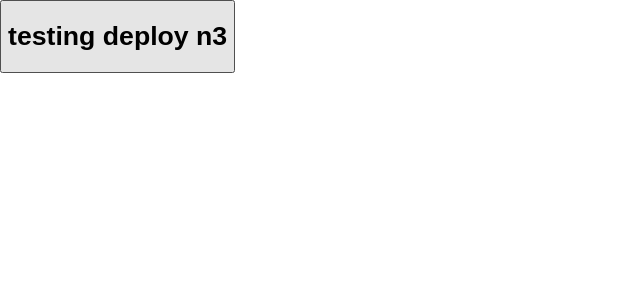
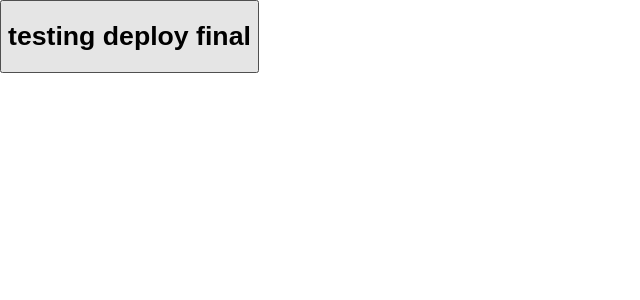
Before and after one commit to vrima1221/test, a React (Create React App) app: page / in a window 1280 px wide. Shown: the top 300 px of the page, without its empty margins (0-640 px from the left). Built offline with nearby package versions, Linux system fonts and the light colour scheme.

Commit message:
deploy test new

```diff
--- a/src/App.tsx
+++ b/src/App.tsx
@@ -20,7 +20,7 @@ export const App: React.FC = () => {
   return (
     <div className="starter">
       <Provider onClick={() => ({})}>
-        <h1>testing deploy n3</h1>
+        <h1>testing deploy final</h1>
       </Provider>
     </div>
   );
```
